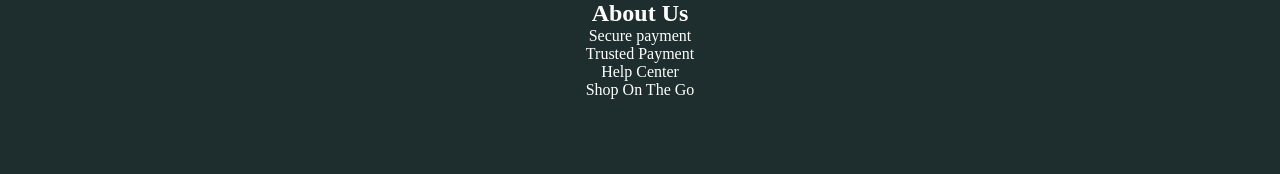
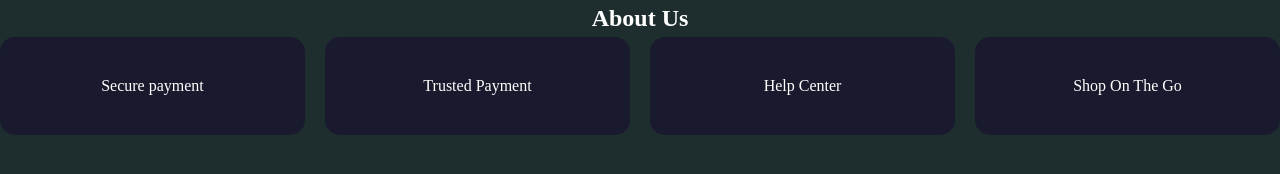
Before and after one commit to VanshAdhlakha/ApniDukan, a plain HTML site: page about.html in a window 1280 px wide. Drawn offline with Linux system fonts and the light colour scheme.

Commit message:
notfinal

```diff
--- a/about-style.css
+++ b/about-style.css
@@ -6,11 +6,29 @@
 .About-navbar{
     display: flex;
     justify-content: center;
+    padding-bottom: 10px;
+    padding: 5px;
 
 }
 .section-about{
     display: flex;
-    flex-direction: column;
-    align-items: center;
-    justify-content: center;
+    justify-content: space-around;
+    flex-wrap: wrap;
+    gap: 20px;
+    color: red;
 }
+.About-card{
+     flex: 1 1 200px;
+     padding: 40px 20px;
+     border-radius: 15px;
+     text-align: center;
+     cursor: pointer;
+     background-color: #1a1a2e;
+
+
+
+}
+.About-card:hover{
+    background-color: #1a1a3e;
+    transform: scaleY(1.1);
+}
--- a/responsive.css
+++ b/responsive.css
@@ -27,10 +27,6 @@
         text-align: center;
     }
 
-    .hero-container img{
-        margin-top: 30px;
-    }
-
     .category-cards{
         flex-direction: column;
         gap: 20px;
```
Also changed, not shown: about.html (+1 -0 lines), index.html (+1 -4 lines), style.css (line endings or trailing spaces).
